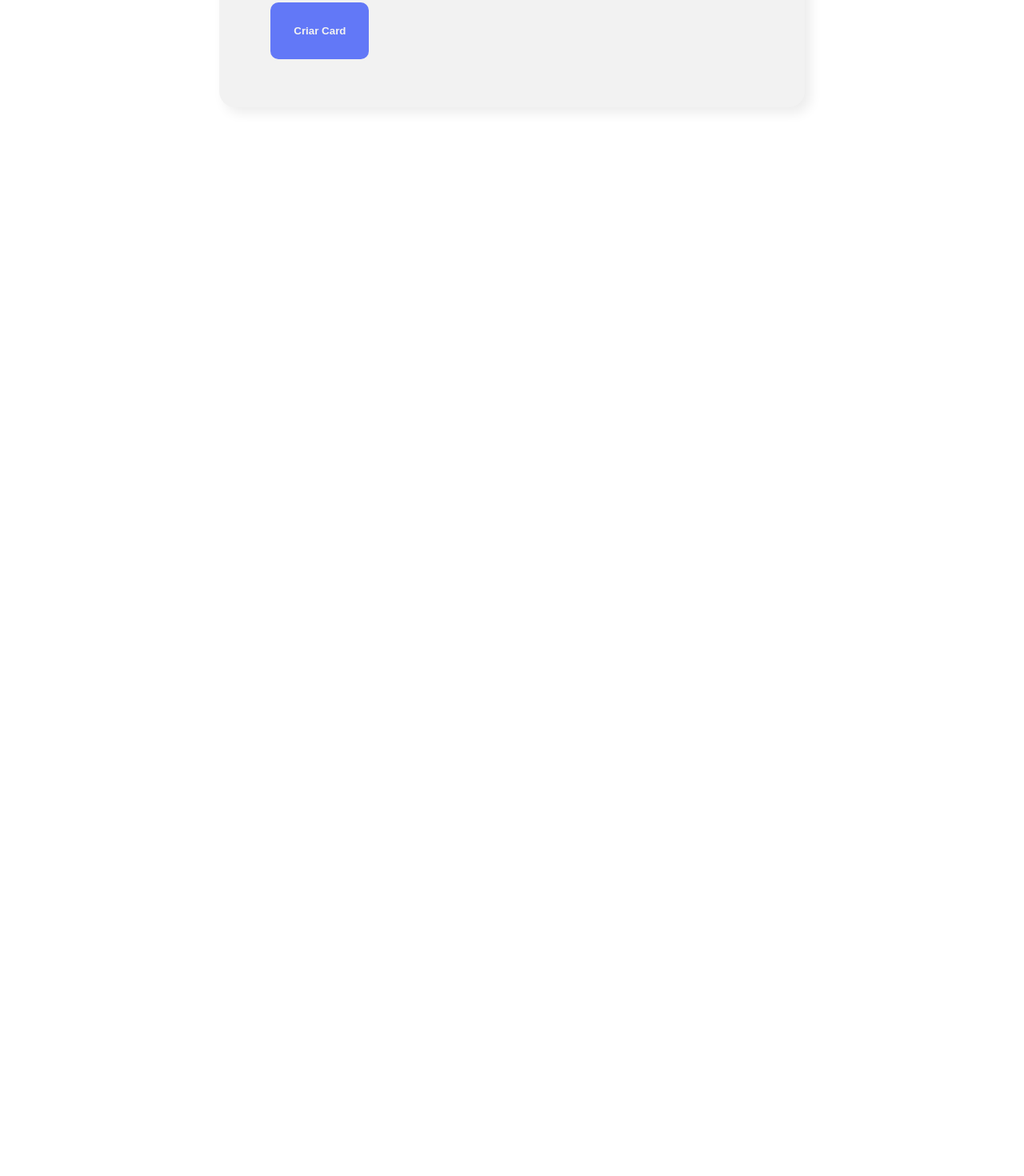
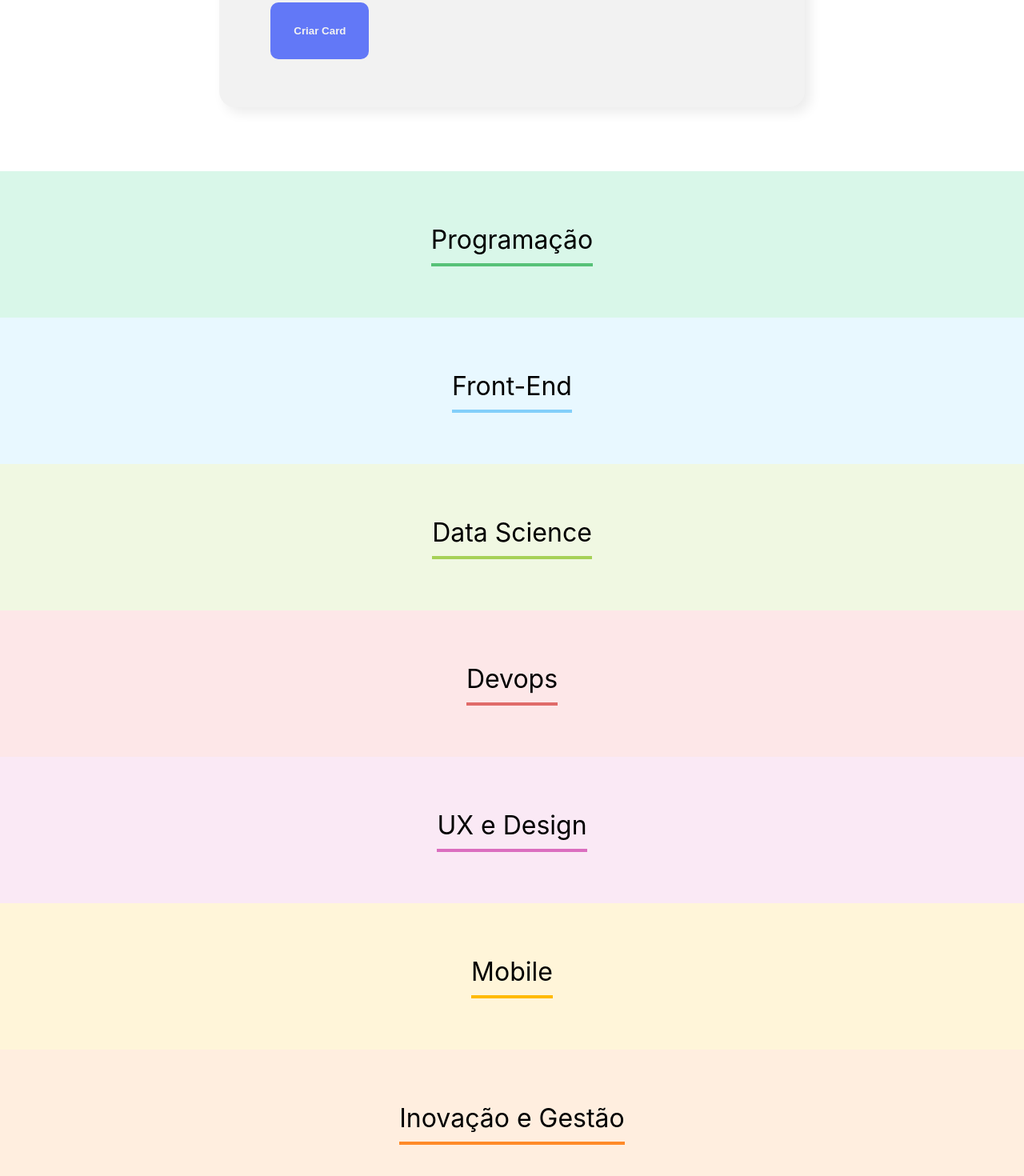
Before and after one commit to FelipeVittorazzi/organo, a React (Create React App) app: page / in a window 1280 px wide. Shown: the part 1257-2727 px from the top of the page at 80% size. Before the commit the page ends 1471 px from the top, so only its background shows below. Built offline with nearby package versions, Linux system fonts and the light colour scheme.

Commit message:
== Organo + Criando lista de Times de forma dinâmica

```diff
--- a/src/App.js
+++ b/src/App.js
@@ -1,8 +1,47 @@
 import { useState } from 'react';
 import Banner from './components/Banner';
 import Form from './components/Form';
+import Time from './components/Time';
 
 function App() {
+
+  const times = [
+    {
+      nome:'Programação',
+      primaryColor: '#57C278',
+      secondaryColor: '#D9F7E9',
+    },
+    {
+      nome: 'Front-End',
+      primaryColor: '#82CFFA',
+      secondaryColor: '#E8F8FF',
+    },
+    {
+      nome: 'Data Science',
+      primaryColor: '#A6D157',
+      secondaryColor: '#F0F8E2',
+    },
+    {
+      nome: 'Devops',
+      primaryColor: '#E06B69',
+      secondaryColor: '#FDE7E8',
+    },
+    {
+      nome: 'UX e Design',
+      primaryColor: '#DB6EBF',
+      secondaryColor: '#FAE9F5',
+    },
+    {
+      nome: 'Mobile',
+      primaryColor: '#FFBA05',
+      secondaryColor: '#FFF5D9',
+    },
+    {
+      nome: 'Inovação e Gestão',
+      primaryColor: '#FF8A29',
+      secondaryColor: '#FFEEDF',
+    }
+  ]
 
   const [collaborators, setCollaborators] = useState([]);
 
@@ -15,6 +54,7 @@ function App() {
     <div className="App">
         <Banner />
         <Form onCollaboratorRegistered={collaborator => onCollaboratorAdd(collaborator)} />
+        {times.map(time => <Time key={time.nome} nome={time.nome} primaryColor={time.primaryColor} secondaryColor={time.secondaryColor} />)}
     </div>
   );
 }
--- /dev/null
+++ b/src/components/Time/Time.css
@@ -0,0 +1,13 @@
+.time {
+    text-align: center;
+    padding: 32px;
+}
+
+.time h3 {
+    font-weight: 400;
+    font-size: 32px;
+    line-height: 43px;
+    border-bottom: 4px solid;
+    padding-bottom: 8px;
+    display: inline-block;
+}
--- /dev/null
+++ b/src/components/Time/index.js
@@ -0,0 +1,11 @@
+import './Time.css'
+
+const Time = (props) => {
+    return (
+        <section className="time" style={{backgroundColor: props.secondaryColor}}>
+            <h3 style={{borderColor: props.primaryColor}}>{props.nome}</h3>
+        </section>
+    )
+}
+
+export default Time
```
